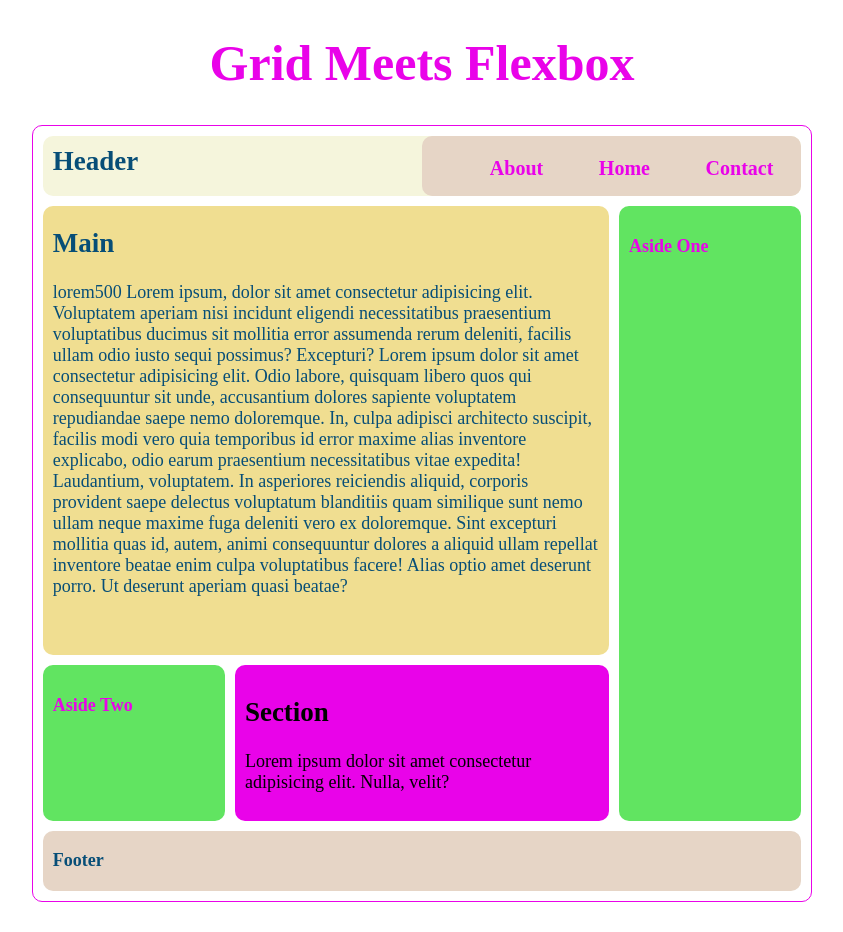
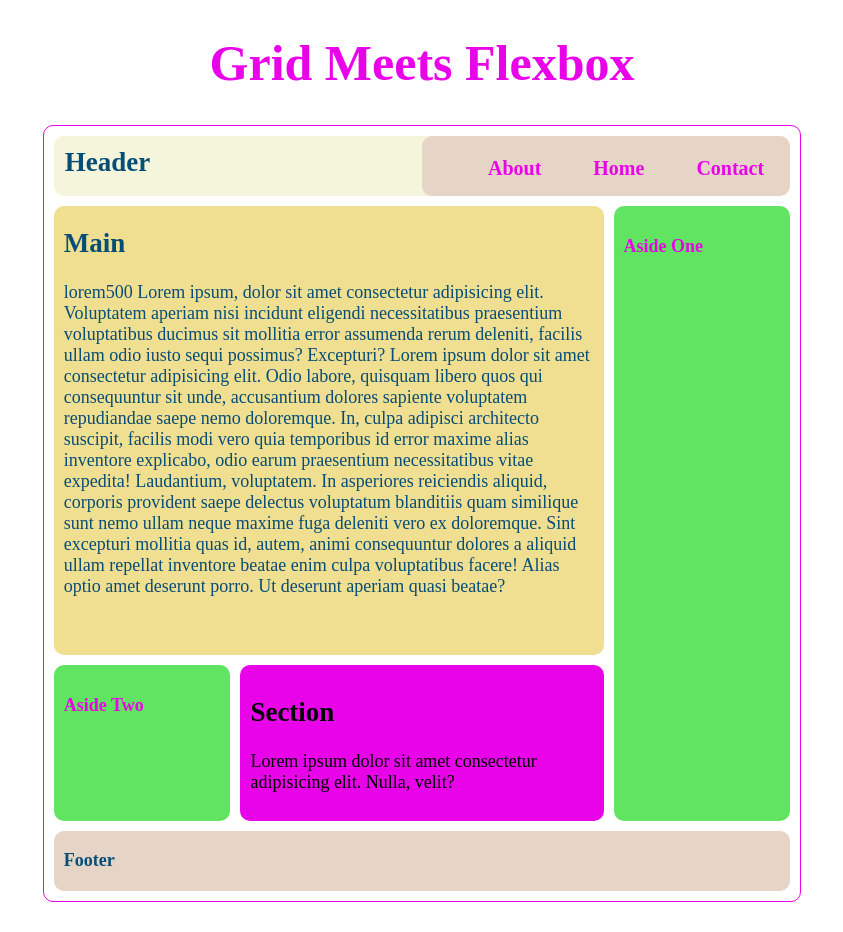
Before and after one commit to LeNganThanh/GridMeetFlex, a plain HTML site: page index.html in a window 1280 px wide. Shown: the whole page, without its empty margins (218-1061 px from the left). Drawn offline with Linux system fonts and the light colour scheme.

Commit message:
initial commit

```diff
--- a/style.css
+++ b/style.css
@@ -6,6 +6,9 @@
   --aside-color: rgb(97, 228, 97);
   --section-color: rgb(233, 3, 233);
   --text-color: rgb(7, 78, 119);
+}
+*{
+    box-sizing: border-box;
 }
 body {
   font-size: 1.8rem;
@@ -50,7 +53,7 @@ header div {
 header h2 {
   margin: 0;
   grid-column: 1 / span 3;
-  padding: 1rem;
+  padding: 1.1rem;
 }
 .navi {
   background-color: var(--nav-color);
```
